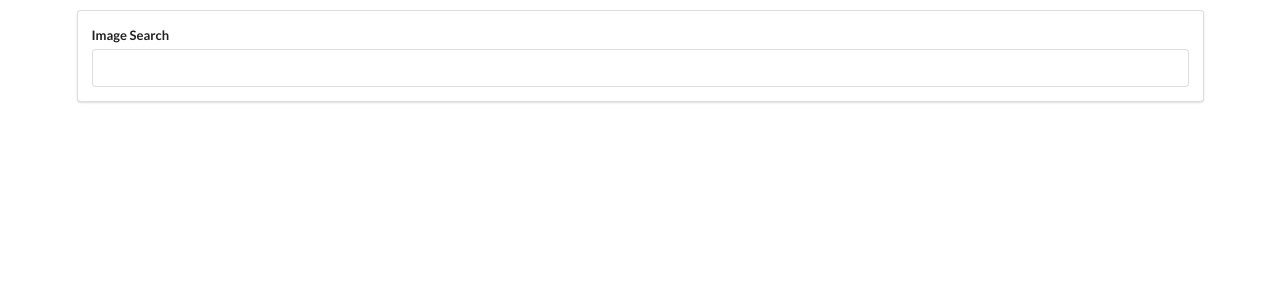
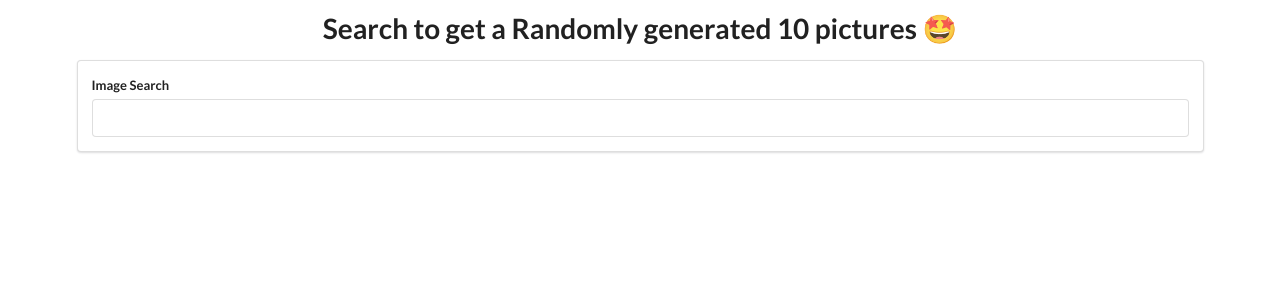
Before and after one commit to sharankarthikyan/pics-app, a React (Create React App) app: page / in a window 1280 px wide. Shown: the top 300 px of the page. Built offline with nearby package versions, Linux system fonts and the light colour scheme.

Commit message:
final commit

```diff
--- a/src/components/App.js
+++ b/src/components/App.js
@@ -39,6 +39,9 @@ class App extends React.Component {
   render() {
     return (
       <div className="ui container" style={{ marginTop: "10px" }}>
+        <h1 style={{ display: "flex", justifyContent: "center" }}>
+          Search to get a Randomly generated 10 pictures 🤩
+        </h1>
         <SearchBar onSubmit={this.onSearchSubmit} />
         <ImageList images={this.state.images} />
       </div>
```
